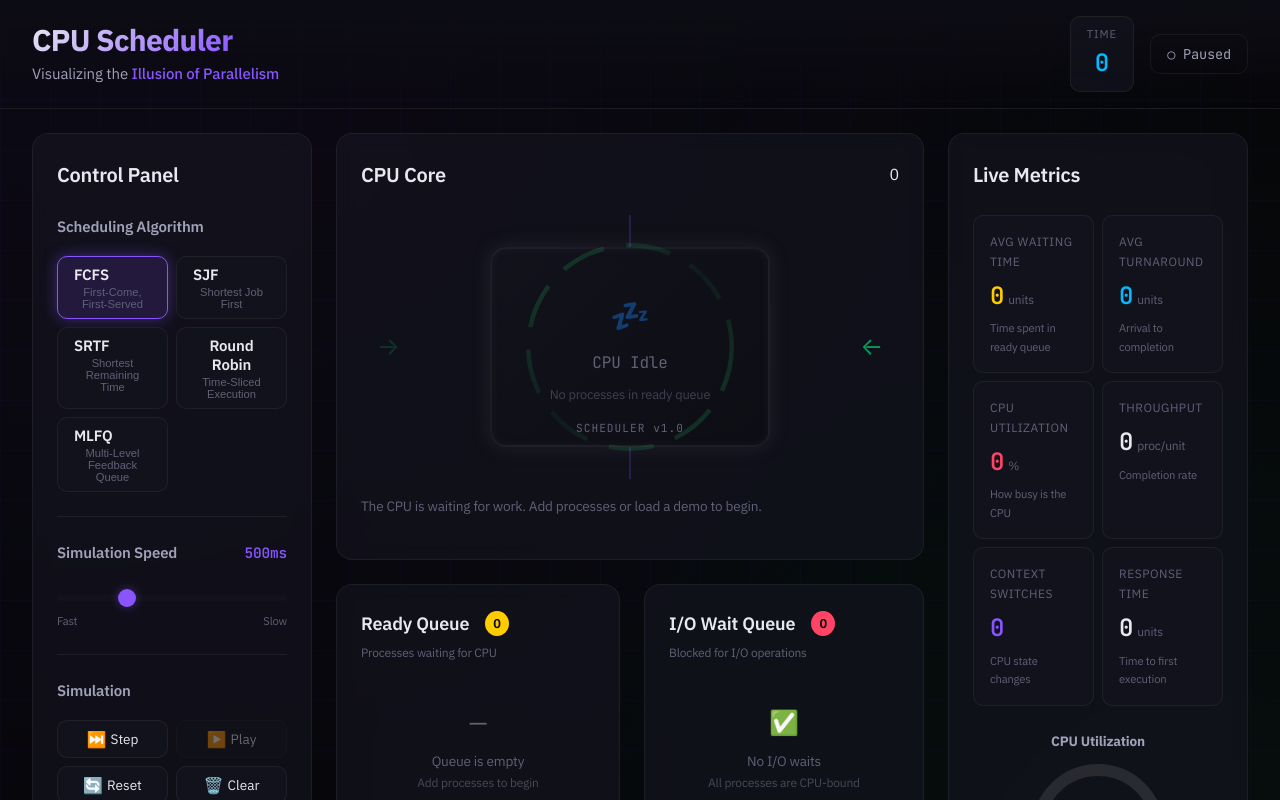
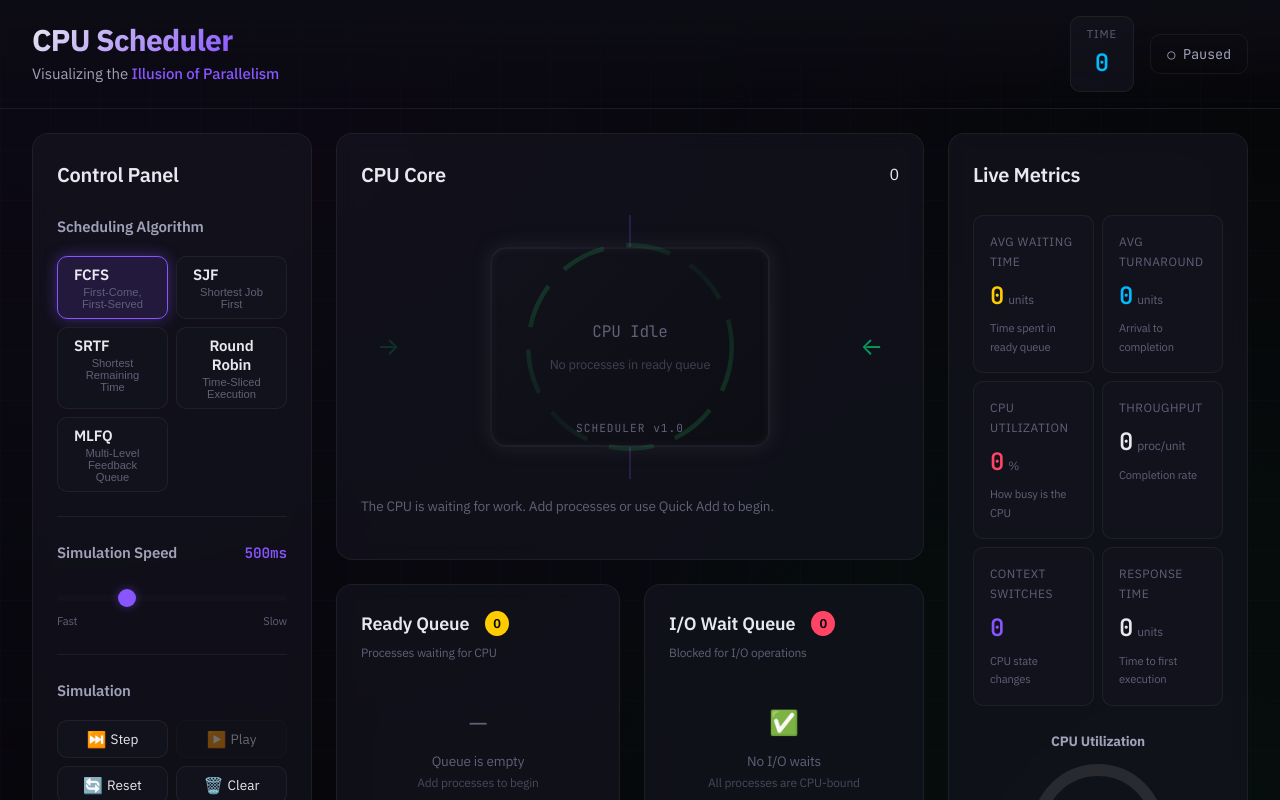
Before and after one commit to BelalRaza/Schedulix, a React (Create React App) app: page / in a window 1280 px wide. Shown: the top 800 px of the page. Built offline with nearby package versions, Linux system fonts and the light colour scheme.

Commit message:
improved the cpu visualizer

```diff
--- a/src/components/CPUVisualizer.jsx
+++ b/src/components/CPUVisualizer.jsx
@@ -1,3 +1,4 @@
+
 
 import React from 'react';
 import { motion, AnimatePresence } from 'framer-motion';
@@ -26,9 +27,7 @@ function CPUVisualizer({
   return (
     <div className="cpu-visualizer">
       <div className="cpu-header">
-        <h2>
-          CPU Core
-        </h2>
+        <h2>CPU Core</h2>
         <div className="cpu-meta">
           {quantumRemaining && quantumRemaining !== Infinity && (
             <span className="quantum-display">
@@ -152,7 +151,6 @@ function CPUVisualizer({
                   animate={{ opacity: 1 }}
                   exit={{ opacity: 0 }}
                 >
-                  <span className="idle-icon">💤</span>
                   <span className="idle-text">CPU Idle</span>
                   <span className="idle-hint">No processes in ready queue</span>
                 </motion.div>
@@ -200,12 +198,12 @@ function CPUVisualizer({
             className="tooltip-warning"
           >
             <strong>Context Switch Overhead:</strong> The CPU is saving the old process state
-            and loading the new one. This takes time and adds to execution overhead!
+            and loading the new one. This takes time and adds to execution overhead.
           </motion.p>
         )}
         {isIdle && (
           <p className="tooltip-info">
-            The CPU is waiting for work. Add processes or load a demo to begin.
+            The CPU is waiting for work. Add processes or use Quick Add to begin.
           </p>
         )}
       </div>
```
Lines whose indentation alone changed are shown as unchanged.
